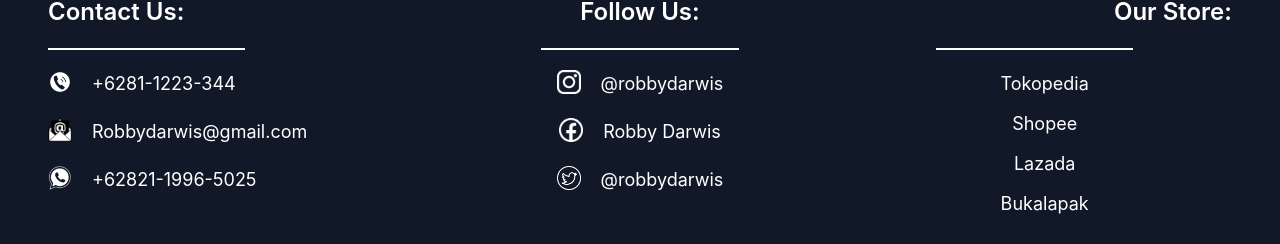
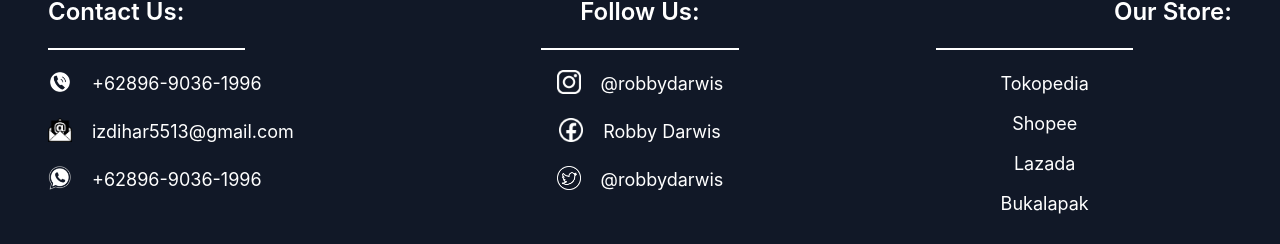
Before and after one commit to IrfanJulian/Project-Izdihar-Clothing, a React (Create React App) app: page / in a window 1280 px wide. Shown: the part 1937-2181 px from the top of the page. Built offline with nearby package versions, Linux system fonts and the light colour scheme; no server answers.

Commit message:
update wa

```diff
--- a/src/components/Footer.jsx
+++ b/src/components/Footer.jsx
@@ -19,16 +19,16 @@
               <div className="line border-b-2 border-white w-1/2 my-3 lg:my-5"></div>
               <div className="flex w-max">
                 <img src={phone} className='w-[1rem] h-[1rem] lg:h-[1.5rem] lg:w-[1.5rem]' alt="phone" />
-                <p className='text-sm lg:text-lg text-white ml-5'>+6281-1223-344</p>
+                <p className='text-sm lg:text-lg text-white ml-5'>+62896-9036-1996</p>
               </div>
               <div className="flex mt-5 w-max">
                 <img src={email} className='w-[1rem] h-[1rem] lg:h-[1.5rem] lg:w-[1.5rem]' alt="phone" />
-                <p className='text-sm lg:text-lg text-white ml-5'>Robbydarwis@gmail.com</p>
+                <p className='text-sm lg:text-lg text-white ml-5'>izdihar5513@gmail.com</p>
               </div>
               <div className="mt-5 w-max">
                 <Link to={'https://wa.link/6y0gga'} className='flex'>
                 <img src={wa} className='w-[1rem] h-[1rem] lg:h-[1.5rem] lg:w-[1.5rem]' alt="phone" />
-                <p className='text-sm lg:text-lg text-white ml-5'>+62821-1996-5025</p>
+                <p className='text-sm lg:text-lg text-white ml-5'>+62896-9036-1996</p>
                 </Link>
               </div>
             </div>
```
